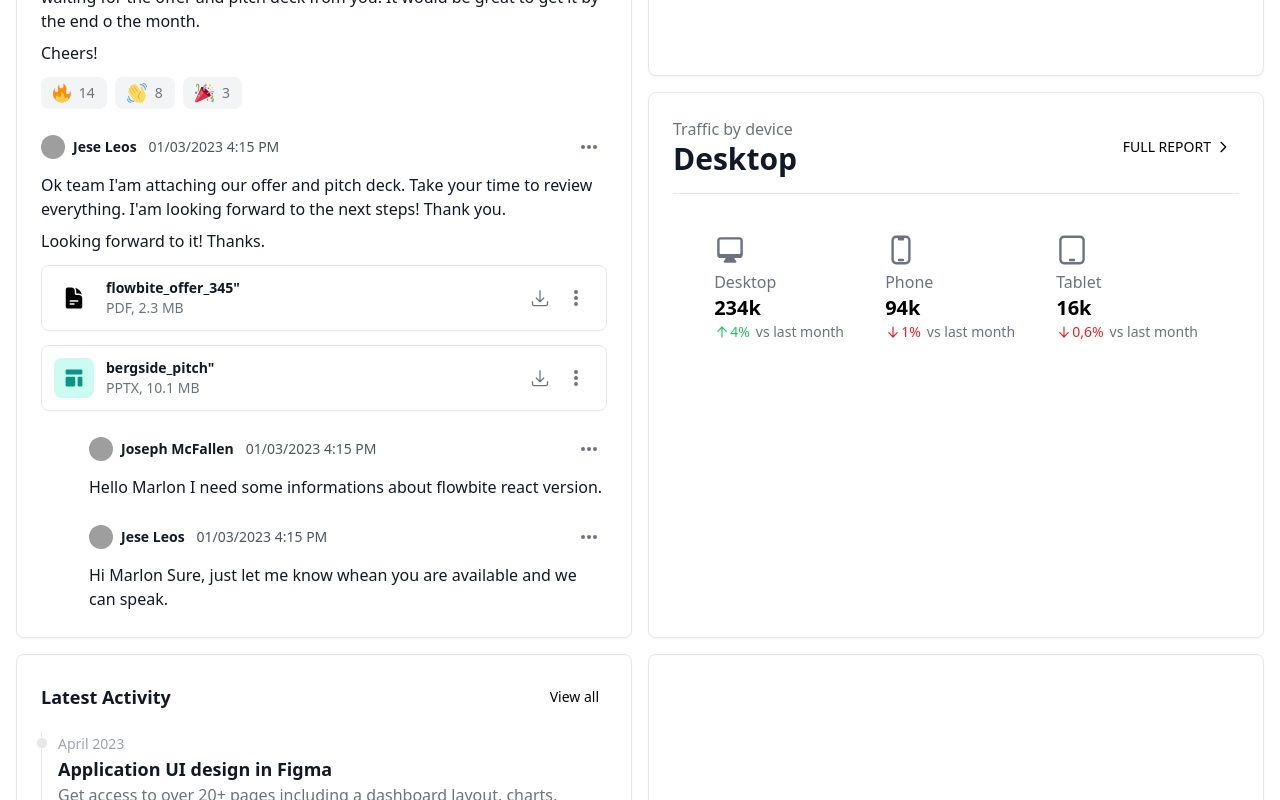
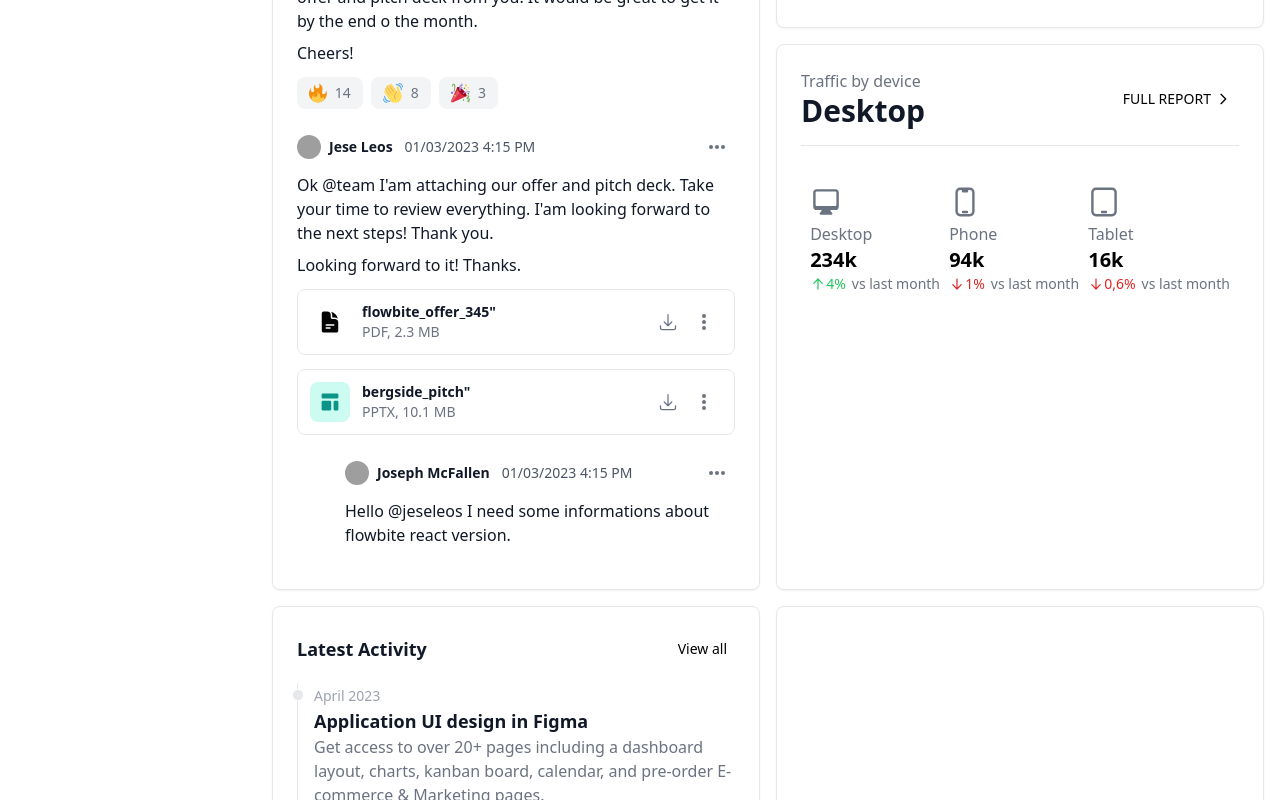
Before and after one commit to Marlon-Vipe/car-wash-system, an Angular app: page /components/layout in a window 1280 px wide. Shown: the part 1100-1900 px from the top of the page. Built offline with nearby package versions, Linux system fonts and the light colour scheme; grey boxes are pictures that could not be loaded.

Commit message:
added flexbox to structure in layout

```diff
--- a/src/app/components/dashboard/dashboard.component.html
+++ b/src/app/components/dashboard/dashboard.component.html
@@ -1,9 +1,11 @@
----
-title: Tailwind CSS Admin Dashboard - Flowbite
-description: Get started with a free and open-source admin dashboard layout built with Tailwind CSS and Flowbite featuring charts, widgets, CRUD layouts, authentication pages, and more
-layout: dashboard
-footer: true
----
+<!DOCTYPE html>
+<html lang="en">
+<head>
+<meta charset="UTF-8">
+<meta name="viewport" content="width=device-width, initial-scale=1.0">
+<title>Document</title>
+</head>
+<body>
 <div class="px-4 pt-6">
   <div class="grid gap-4 xl:grid-cols-2 2xl:grid-cols-3">
     <!-- Main widget -->
@@ -453,7 +455,7 @@ footer: true
               </div>
           </footer>
           <p class="mb-2 text-gray-900 dark:text-white">
-              Hello <a href="#" class="font-medium hover:underline text-primary-600 dark:text-primary-500">designteam</a> Let's schedule a kick-off meeting and workshop this week. It would be great to gather everyone involved in the design project. Let me know about your availability in the thread.
+            Hello <a href="#" class="font-medium hover:underline text-primary-600 dark:text-primary-500">&#64;designteam</a> Let's schedule a kick-off meeting and workshop this week. It would be great to gather everyone involved in the design project. Let me know about your availability in the thread.
           </p>
           <p class="mb-3 text-gray-900 dark:text-white">Looking forward to it! Thanks.</p>
           <a href="#" class="inline-flex items-center text-xs font-medium text-primary-700 sm:text-sm dark:text-primary-500">
@@ -569,7 +571,7 @@ footer: true
               </div>
           </footer>
           <p class="mb-2 text-gray-900 dark:text-white">
-              Ok <a href="#" class="font-medium hover:underline text-primary-600 dark:text-primary-500">team</a> I'am attaching our offer and pitch deck. Take your time to review everything. I'am looking forward to the next steps! Thank you.
+            Ok <a href="#" class="font-medium hover:underline text-primary-600 dark:text-primary-500">&#64;team</a> I'am attaching our offer and pitch deck. Take your time to review everything. I'am looking forward to the next steps! Thank you.
           </p>
           <p class="mb-3 text-gray-900 dark:text-white">Looking forward to it! Thanks.</p>
           <div class="items-center 2xl:space-x-4 2xl:flex">
@@ -657,7 +659,7 @@ footer: true
               </div>
           </footer>
           <p class="mb-2 text-gray-900 dark:text-white">
-              Hello <a href="#" class="font-medium hover:underline text-primary-600 dark:text-primary-500">Marlon</a> I need some informations about flowbite react version.
+            Hello <a href="#" class="font-medium hover:underline text-primary-600 dark:text-primary-500">&#64;jeseleos</a> I need some informations about flowbite react version.
           </p>
         </article>
         <article class="pl-12 mb-5">
@@ -688,7 +690,7 @@ footer: true
               </div>
           </footer>
           <p class="mb-4 text-gray-900 dark:text-white">
-              Hi <a href="#" class="font-medium hover:underline text-primary-600 dark:text-primary-500">Marlon</a> Sure, just let me know whean you are available and we can speak.
+            Hi <a href="#" class="font-medium hover:underline text-primary-600 dark:text-primary-500">&#64;josephh</a> Sure, just let me know whean you are available and we can speak.
           </p>
           <form>
             <label for="chat" class="sr-only">Your message</label>
@@ -1442,3 +1444,5 @@ footer: true
     </div>
   </div>
 </div>
+</body>
+</html>
--- a/src/app/components/layout/layout.component.html
+++ b/src/app/components/layout/layout.component.html
@@ -1,3 +1,7 @@
-<app-dashboard/>
-<app-sidebar/>
-<app-footer/>
+<div class="flex">
+    <app-sidebar class="fixed h-screen"/>
+    <main class="ml-64 w-full"> <!-- ml-64 debe coincidir con el ancho de tu sidebar -->
+    <app-dashboard/>
+    <app-footer/>
+    </main>
+</div>
```
Lines whose indentation alone changed are shown as unchanged.
